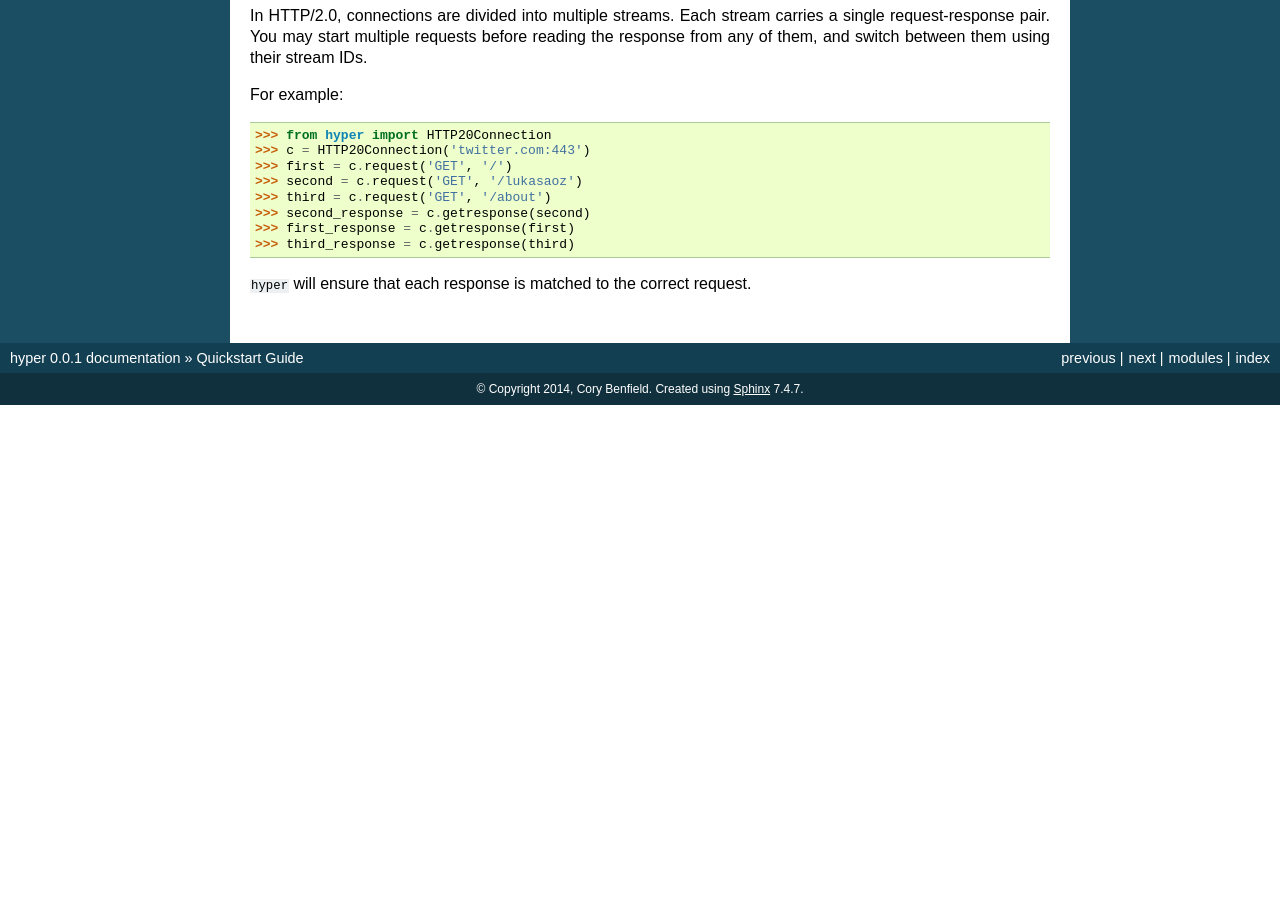
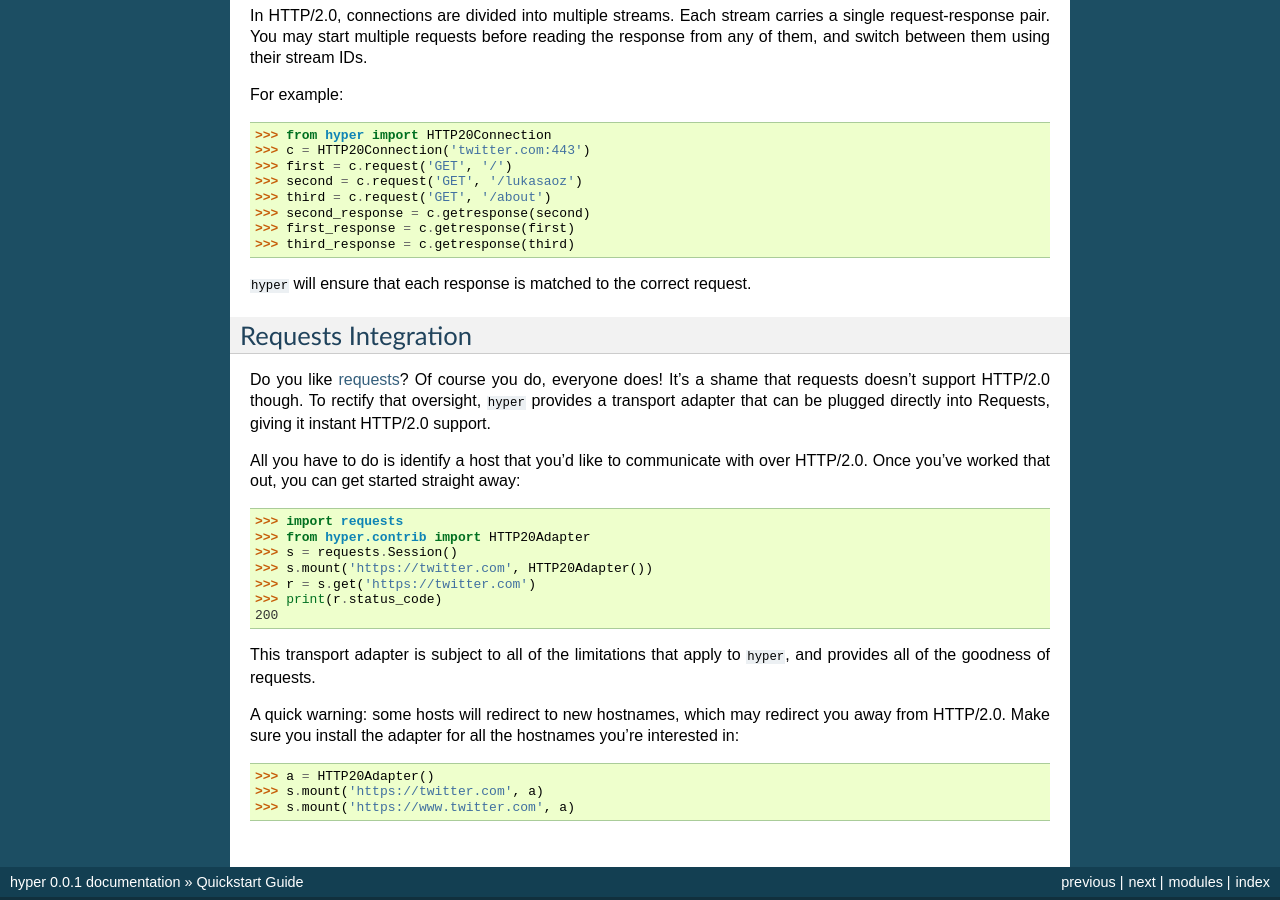
Before and after one commit to python-hyper/hyper, a Sphinx documentation site: the page built from docs/source/quickstart.rst, in a window 1280 px wide and 900 px high, scrolled down 1348 px. Built offline with Sphinx 7.4.7, drawn with Linux system fonts in a browser that asks for light colours; before the commit the page ends 1753 px from its top, so only the background shows below that.

Commit message:
Mention the Requests transport adapter.

```diff
--- a/HISTORY.rst
+++ b/HISTORY.rst
@@ -11,12 +11,16 @@ X.X.X (XXXX-XX-XX)
   (`Issue #16`_)
 - `HTTP20Connection` objects are now context managers. (`Issue #13`_)
 - Response bodies are automatically decompressed. (`Issue #20`_)
+- Provide a requests transport adapter. (`Issue #19`_)
+- Fix the build status indicator. (`Issue #22`_)
 
 
 .. _Issue #12: https://github.com/Lukasa/hyper/issues/12
 .. _Issue #16: https://github.com/Lukasa/hyper/issues/16
 .. _Issue #13: https://github.com/Lukasa/hyper/issues/13
 .. _Issue #20: https://github.com/Lukasa/hyper/issues/20
+.. _Issue #19: https://github.com/Lukasa/hyper/issues/19
+.. _Issue #22: https://github.com/Lukasa/hyper/issues/22
 
 0.0.1 (2014-02-11)
 ++++++++++++++++++
--- a/docs/source/quickstart.rst
+++ b/docs/source/quickstart.rst
@@ -99,3 +99,35 @@ For example::
     >>> third_response = c.getresponse(third)
 
 ``hyper`` will ensure that each response is matched to the correct request.
+
+Requests Integration
+--------------------
+
+Do you like `requests`_? Of course you do, everyone does! It's a shame that
+requests doesn't support HTTP/2.0 though. To rectify that oversight, ``hyper``
+provides a transport adapter that can be plugged directly into Requests, giving
+it instant HTTP/2.0 support.
+
+All you have to do is identify a host that you'd like to communicate with over
+HTTP/2.0. Once you've worked that out, you can get started straight away::
+
+    >>> import requests
+    >>> from hyper.contrib import HTTP20Adapter
+    >>> s = requests.Session()
+    >>> s.mount('https://twitter.com', HTTP20Adapter())
+    >>> r = s.get('https://twitter.com')
+    >>> print(r.status_code)
+    200
+
+This transport adapter is subject to all of the limitations that apply to
+``hyper``, and provides all of the goodness of requests.
+
+A quick warning: some hosts will redirect to new hostnames, which may redirect
+you away from HTTP/2.0. Make sure you install the adapter for all the hostnames
+you're interested in::
+
+    >>> a = HTTP20Adapter()
+    >>> s.mount('https://twitter.com', a)
+    >>> s.mount('https://www.twitter.com', a)
+
+.. _requests: http://python-requests.org/
```
